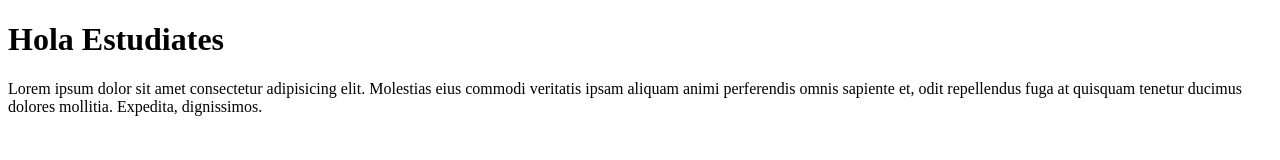
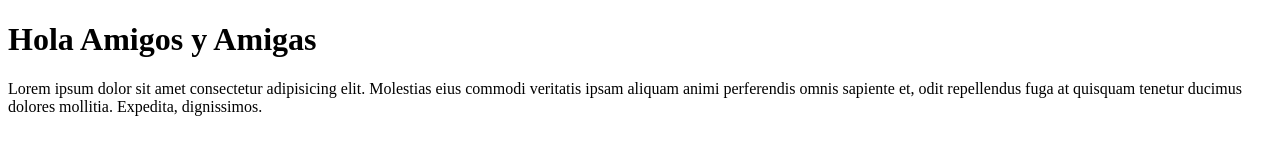
Before and after one commit to jacadev/proyectoDemoCursoPrework, a plain HTML site: page index.html in a window 1280 px wide. Drawn offline with Linux system fonts and the light colour scheme.

Commit message:
Mi segundo commit

```diff
--- a/index.html
+++ b/index.html
@@ -7,7 +7,7 @@
     <title>Hello Wordl</title>
 </head>
 <body>
-    <h1>Hola Estudiates</h1>
+    <h1>Hola Amigos y Amigas</h1>
     <p>Lorem ipsum dolor sit amet consectetur adipisicing elit. Molestias eius commodi veritatis ipsam aliquam animi perferendis omnis sapiente et, odit repellendus fuga at quisquam tenetur ducimus dolores mollitia. Expedita, dignissimos.</p>
 </body>
 </html>
```
